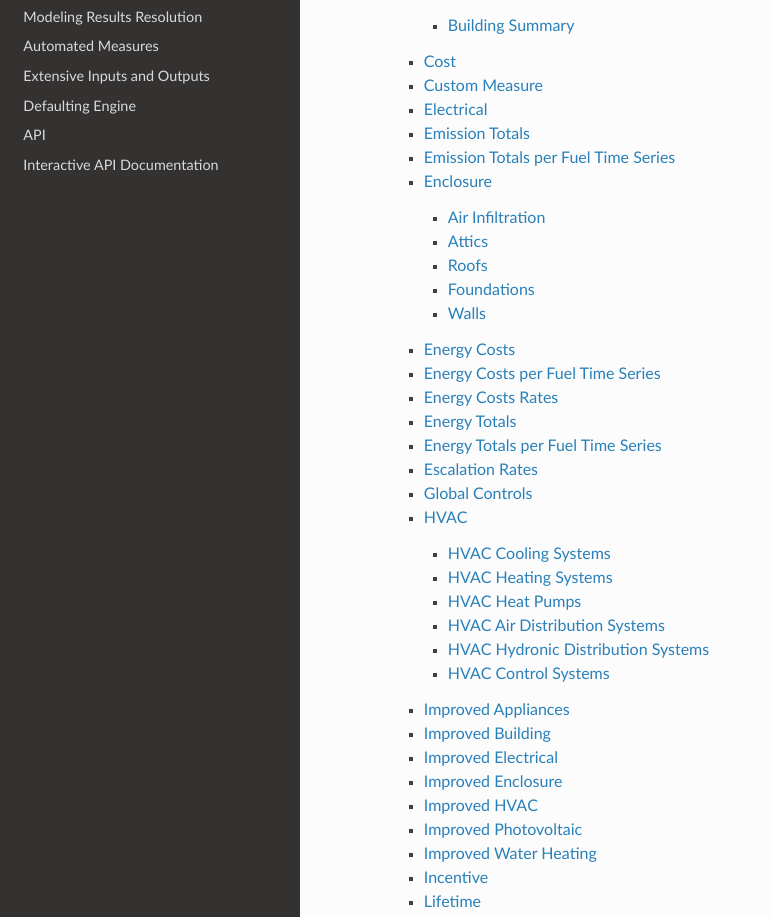
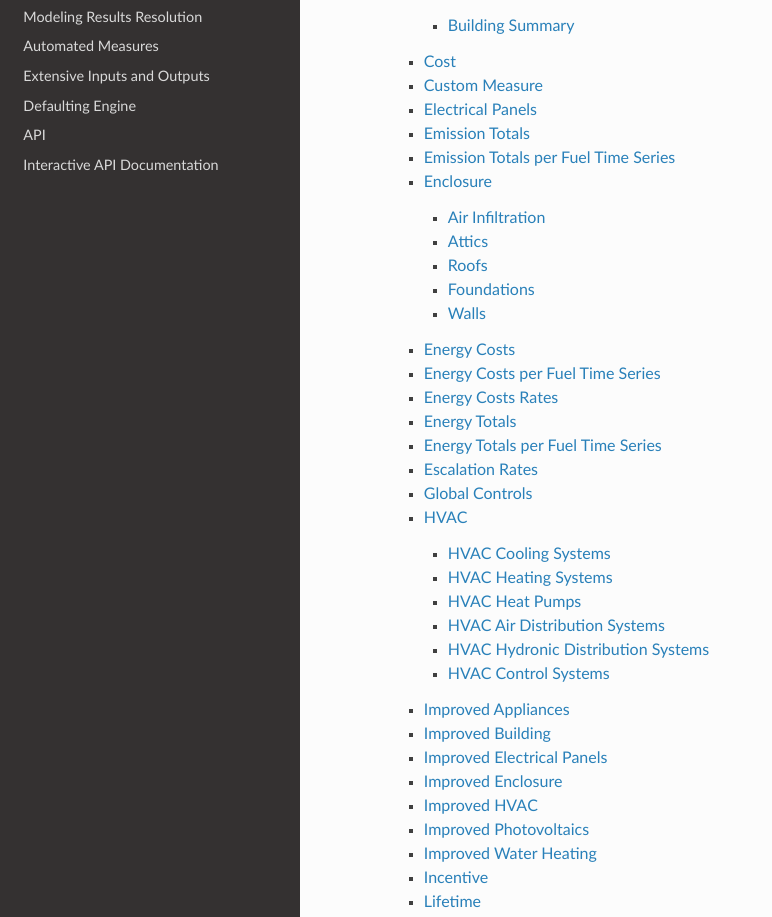
Before and after one commit to RadiantLabs/modeling-api-docs, a Sphinx documentation site: the page built from docs/source/index.rst, in a window 1280 px wide and 1400 px high, scrolled down 1789 px. Shown: the part 158-1075 px from the top of the window, without its empty margins (0-772 px from the left). Built offline with Sphinx 7.4.7 and the Read the Docs theme 2.0.0, drawn with Linux system fonts in a browser that asks for light colours.

Commit message:
Update naming conventions

```diff
--- a/docs/source/api.rst
+++ b/docs/source/api.rst
@@ -147,12 +147,12 @@ Custom Measure
 .. literalinclude:: schemas/request/CustomMeasure.json5
    :language: javascript
 
-.. _electrical:
+.. _electrical_panels:
 
-Electrical
-**********
+Electrical Panels
+*****************
 
-.. literalinclude:: schemas/request/Electrical.json5
+.. literalinclude:: schemas/request/ElectricalPanels.json5
    :language: javascript
 
 .. _emission_totals:
@@ -506,12 +506,12 @@ Improved Building
 .. literalinclude:: schemas/request/ImprovedBuilding.json5
    :language: javascript
 
-.. _improved_electrical:
+.. _improved_electrical_panels:
 
-Improved Electrical
-*******************
+Improved Electrical Panels
+**************************
 
-.. literalinclude:: schemas/request/ImprovedElectrical.json5
+.. literalinclude:: schemas/request/ImprovedElectricalPanels.json5
    :language: javascript
 
 .. _improved_enclosure:
@@ -532,10 +532,10 @@ Improved HVAC
 
 .. _improved_photovoltaic:
 
-Improved Photovoltaic
-*********************
+Improved Photovoltaics
+**********************
 
-.. literalinclude:: schemas/request/ImprovedPhotovoltaic.json5
+.. literalinclude:: schemas/request/ImprovedPhotovoltaics.json5
    :language: javascript
 
 .. _improved_water_heating:
```
